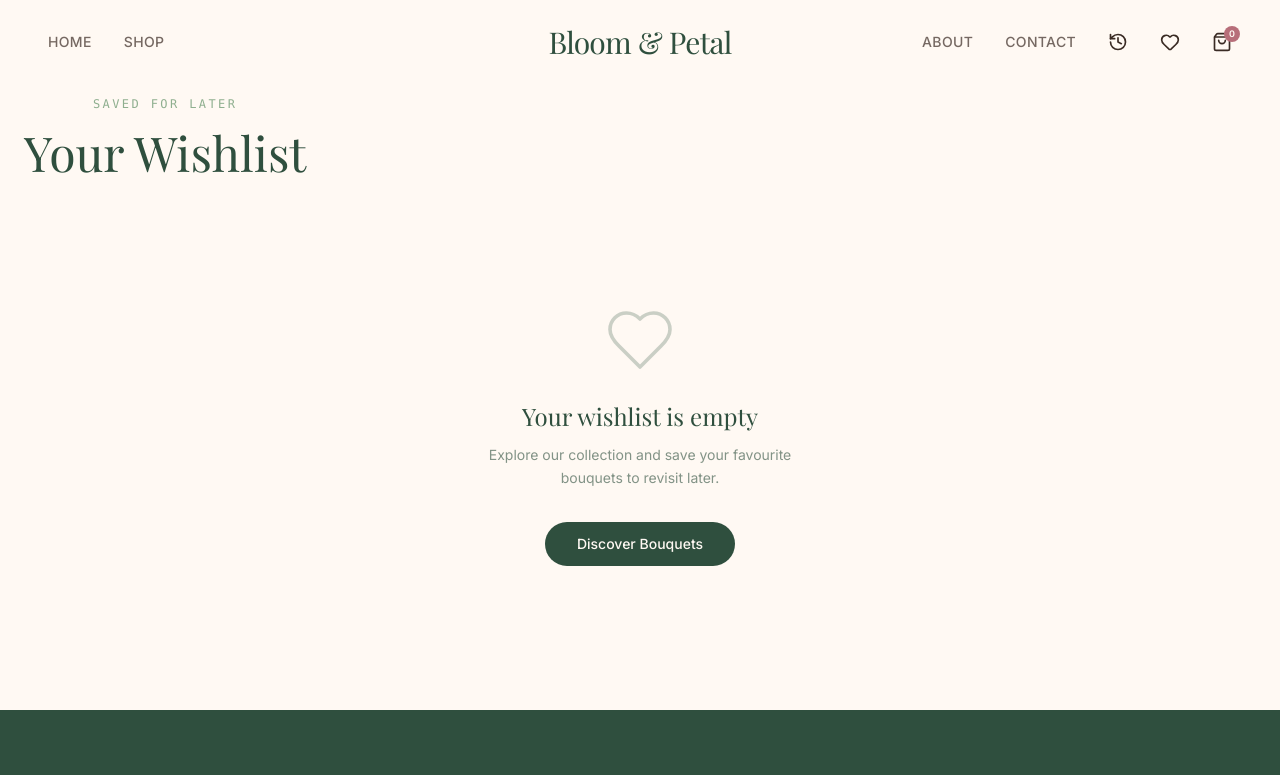
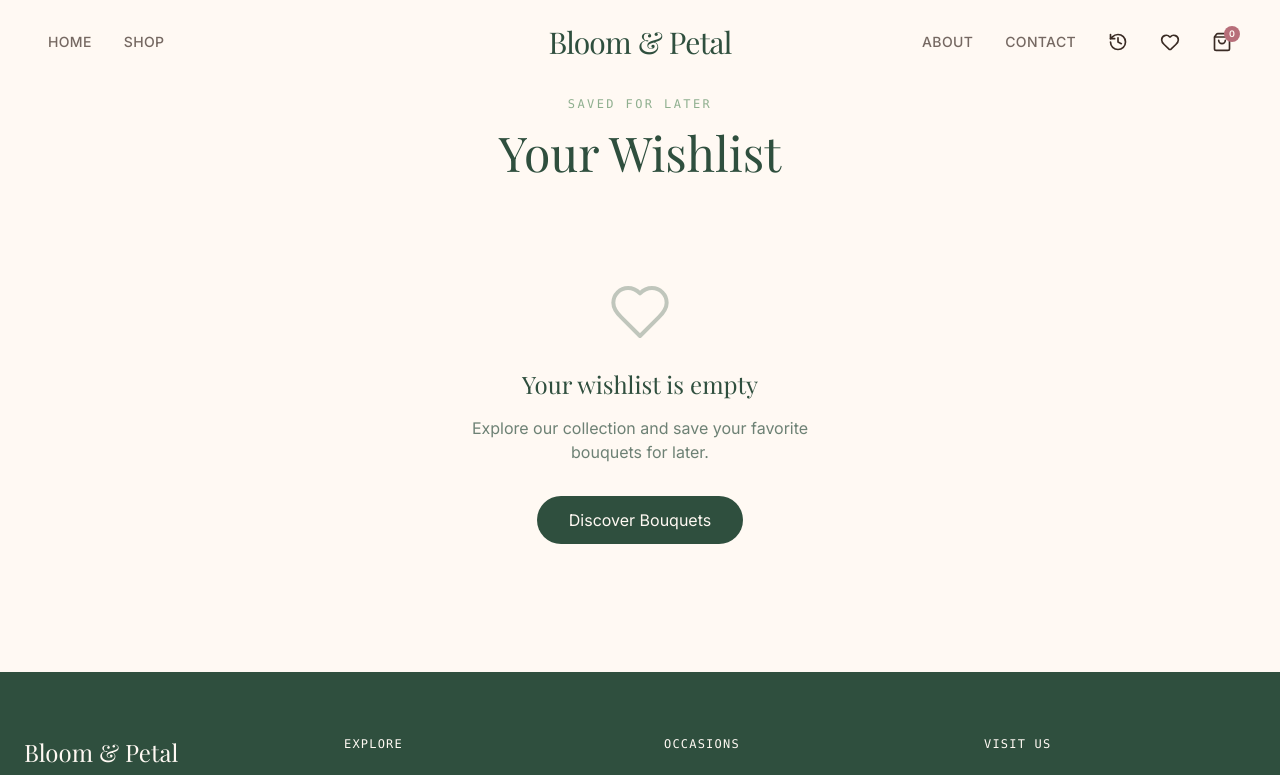
Before and after one commit to NihaRuksar/Flower-shop, a React (Vite) app: page /wishlist in a window 1280 px wide. Shown: the top 775 px of the page. Built offline with nearby package versions, Linux system fonts and the light colour scheme; a web font is replaced by a local one.

Commit message:
Refactor Wishlist component structure and rendering
Refactored Wishlist component to simplify structure and improve readability. Removed the inline WishlistCard and adjusted the rendering logic for empty and populated states.

```diff
--- a/src/pages/Wishlist.tsx
+++ b/src/pages/Wishlist.tsx
@@ -1,179 +1,48 @@
-import { motion, AnimatePresence } from 'motion/react';
+import { motion } from 'motion/react';
 import { products } from '../data';
+import ProductCard from '../components/ProductCard';
 import SectionHeader from '../components/SectionHeader';
 import { Link } from 'react-router-dom';
 import { useWishlist } from '../context/WishlistContext';
 
-// ── Inline WishlistCard (remove button layered over image) ──────────────────
-function WishlistCard({
-  product,
-  index,
-  onRemove,
-}: {
-  product: { id: string; name: string; description: string; price: number; category: string; image: string; isBestSeller?: boolean };
-  index: number;
-  onRemove: (id: string) => void;
-}) {
-  return (
-    <motion.div
-      layout
-      initial={{ opacity: 0, y: 24 }}
-      animate={{ opacity: 1, y: 0 }}
-      exit={{ opacity: 0, scale: 0.92 }}
-      transition={{ duration: 0.35, delay: index * 0.06 }}
-      className="group relative bg-white rounded-2xl overflow-hidden shadow-sm hover:shadow-md transition-shadow"
-    >
-      {/* Best-seller badge */}
-      {product.isBestSeller && (
-        <span className="absolute top-3 left-3 z-10 text-xs font-medium bg-forest text-ivory px-3 py-1 rounded-full">
-          Best Seller
-        </span>
-      )}
-
-      {/* Remove button */}
-      <button
-        onClick={() => onRemove(product.id)}
-        aria-label={`Remove ${product.name} from wishlist`}
-        className="absolute top-3 right-3 z-10 w-8 h-8 flex items-center justify-center rounded-full bg-white/80 backdrop-blur-sm text-rose-500 hover:bg-rose-50 hover:text-rose-600 transition-colors shadow-sm"
-      >
-        {/* Filled heart → click removes */}
-        <svg
-          xmlns="http://www.w3.org/2000/svg"
-          width="16"
-          height="16"
-          viewBox="0 0 24 24"
-          fill="currentColor"
-          stroke="currentColor"
-          strokeWidth="1.5"
-          strokeLinecap="round"
-          strokeLinejoin="round"
-        >
-          <path d="M19 14c1.49-1.46 3-3.21 3-5.5A5.5 5.5 0 0 0 16.5 3c-1.76 0-3 .5-4.5 2-1.5-1.5-2.74-2-4.5-2A5.5 5.5 0 0 0 2 8.5c0 2.3 1.5 4.05 3 5.5l7 7Z" />
-        </svg>
-      </button>
-
-      {/* Product image */}
-      <div className="relative h-56 overflow-hidden">
-        <img
-          src={product.image}
-          alt={product.name}
-          className="w-full h-full object-cover group-hover:scale-105 transition-transform duration-500"
-        />
-      </div>
-
-      {/* Card body */}
-      <div className="p-4 flex flex-col gap-2">
-        <span className="text-xs text-forest/50 uppercase tracking-widest font-medium">
-          {product.category}
-        </span>
-        <h3 className="font-serif text-lg text-forest leading-snug">{product.name}</h3>
-        <p className="text-sm text-forest/60 line-clamp-2">{product.description}</p>
-
-        <div className="flex items-center justify-between mt-3">
-          <span className="font-semibold text-forest text-base">${product.price}</span>
-          <button className="text-sm px-4 py-2 bg-forest text-ivory rounded-full hover:bg-forest/90 transition-colors">
-            Add to Cart
-          </button>
-        </div>
-      </div>
-    </motion.div>
-  );
-}
-
-// ── Empty state ─────────────────────────────────────────────────────────────
-function EmptyWishlist() {
-  return (
-    <motion.div
-      initial={{ opacity: 0, y: 20 }}
-      animate={{ opacity: 1, y: 0 }}
-      transition={{ duration: 0.4 }}
-      className="flex flex-col items-center justify-center py-20 text-center"
-    >
-      <div className="text-forest/25 mb-6">
-        <svg
-          xmlns="http://www.w3.org/2000/svg"
-          width="72"
-          height="72"
-          viewBox="0 0 24 24"
-          fill="none"
-          stroke="currentColor"
-          strokeWidth="1.2"
-          strokeLinecap="round"
-          strokeLinejoin="round"
-        >
-          <path d="M19 14c1.49-1.46 3-3.21 3-5.5A5.5 5.5 0 0 0 16.5 3c-1.76 0-3 .5-4.5 2-1.5-1.5-2.74-2-4.5-2A5.5 5.5 0 0 0 2 8.5c0 2.3 1.5 4.05 3 5.5l7 7Z" />
-        </svg>
-      </div>
-      <h3 className="font-serif text-2xl text-forest mb-3">Your wishlist is empty</h3>
-      <p className="text-forest/60 max-w-xs mb-8 text-sm leading-relaxed">
-        Explore our collection and save your favourite bouquets to revisit later.
-      </p>
-      <Link
-        to="/shop"
-        className="px-8 py-3 bg-forest text-ivory rounded-full hover:bg-forest/90 transition-colors text-sm font-medium"
-      >
-        Discover Bouquets
-      </Link>
-    </motion.div>
-  );
-}
-
-// ── Main page ────────────────────────────────────────────────────────────────
 export default function Wishlist() {
-  const { wishlistIds, removeFromWishlist } = useWishlist();
+  const { wishlistIds } = useWishlist();
 
   const wishlistedProducts = products.filter(p => wishlistIds.includes(p.id));
-  const isEmpty = wishlistIds.length === 0;
 
   return (
     <div className="pt-24 pb-16 px-6 min-h-[80vh] flex flex-col bg-ivory">
       <div className="max-w-7xl mx-auto w-full">
+        <SectionHeader title="Your Wishlist" subtitle="Saved for later" align="center" />
 
-        {/* Header row with count badge */}
-        <div className="flex items-start justify-between mb-2 flex-wrap gap-3">
-          <SectionHeader
-            title="Your Wishlist"
-            subtitle={isEmpty ? 'Saved for later' : `${wishlistedProducts.length} item${wishlistedProducts.length !== 1 ? 's' : ''} saved`}
-            align="center"
-          />
-        </div>
-
-        {/* Content */}
-        {isEmpty ? (
-          <EmptyWishlist />
-        ) : (
+        {wishlistIds.length === 0 ? (
           <motion.div
-            layout
-            className="grid grid-cols-1 sm:grid-cols-2 lg:grid-cols-3 xl:grid-cols-4 gap-6 mt-8"
+            initial={{ opacity: 0, y: 20 }}
+            animate={{ opacity: 1, y: 0 }}
+            className="flex flex-col items-center justify-center py-16 text-center"
           >
-            <AnimatePresence mode="popLayout">
-              {wishlistedProducts.map((product, index) => (
-                <WishlistCard
-                  key={product.id}
-                  product={product}
-                  index={index}
-                  onRemove={removeFromWishlist}
-                />
-              ))}
-            </AnimatePresence>
-          </motion.div>
-        )}
-
-        {/* "Continue shopping" link when list is not empty */}
-        {!isEmpty && (
-          <motion.div
-            initial={{ opacity: 0 }}
-            animate={{ opacity: 1 }}
-            transition={{ delay: 0.4 }}
-            className="mt-12 text-center"
-          >
+            <div className="text-forest/30 mb-6">
+              <svg xmlns="http://www.w3.org/2000/svg" width="64" height="64" viewBox="0 0 24 24" fill="none" stroke="currentColor" strokeWidth="1.5" strokeLinecap="round" strokeLinejoin="round">
+                <path d="M19 14c1.49-1.46 3-3.21 3-5.5A5.5 5.5 0 0 0 16.5 3c-1.76 0-3 .5-4.5 2-1.5-1.5-2.74-2-4.5-2A5.5 5.5 0 0 0 2 8.5c0 2.3 1.5 4.05 3 5.5l7 7Z"/>
+              </svg>
+            </div>
+            <h3 className="font-serif text-2xl text-forest mb-4">Your wishlist is empty</h3>
+            <p className="text-forest/70 max-w-sm mb-8">
+              Explore our collection and save your favorite bouquets for later.
+            </p>
             <Link
               to="/shop"
-              className="text-sm text-forest/60 hover:text-forest underline underline-offset-4 transition-colors"
+              className="px-8 py-3 bg-forest text-ivory rounded-full hover:bg-forest/90 transition-colors"
             >
-              ← Continue shopping
+              Discover Bouquets
             </Link>
           </motion.div>
+        ) : (
+          <div className="grid grid-cols-1 sm:grid-cols-2 lg:grid-cols-4 gap-6">
+            {wishlistedProducts.map((product, index) => (
+              <ProductCard key={product.id} product={product} index={index} />
+            ))}
+          </div>
         )}
       </div>
     </div>
```
